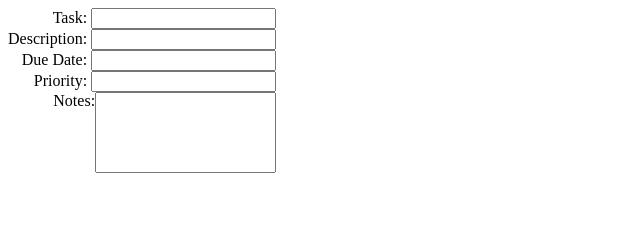
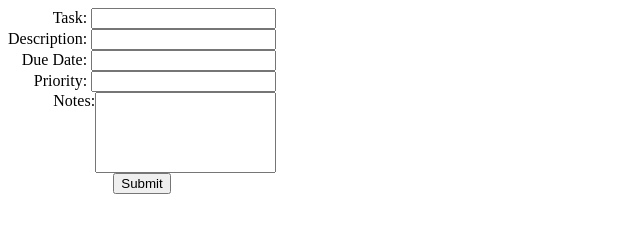
Before and after one commit to justinrkinsman/todolist, a website: page dist/index.html in a window 1280 px wide. Shown: the whole page, without its empty margins (0-640 px from the left). Drawn offline with Linux system fonts and the light colour scheme.

Commit message:
Add submit button to form

```diff
--- a/src/style.css
+++ b/src/style.css
@@ -7,3 +7,8 @@
     display: flex;
     justify-content: right;
 }
+
+#submit {
+    display: flex;
+    justify-content: center
+}
```
Also changed, not shown: dist/index.html.
